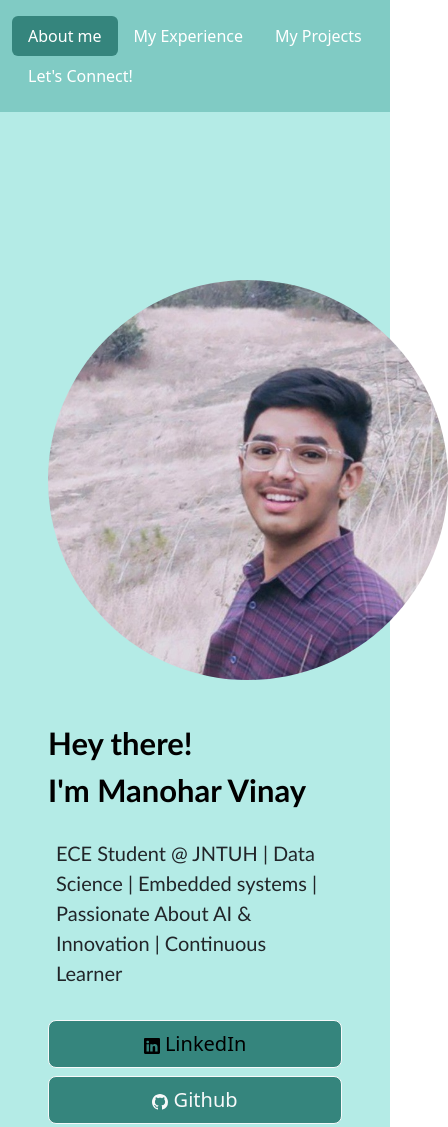
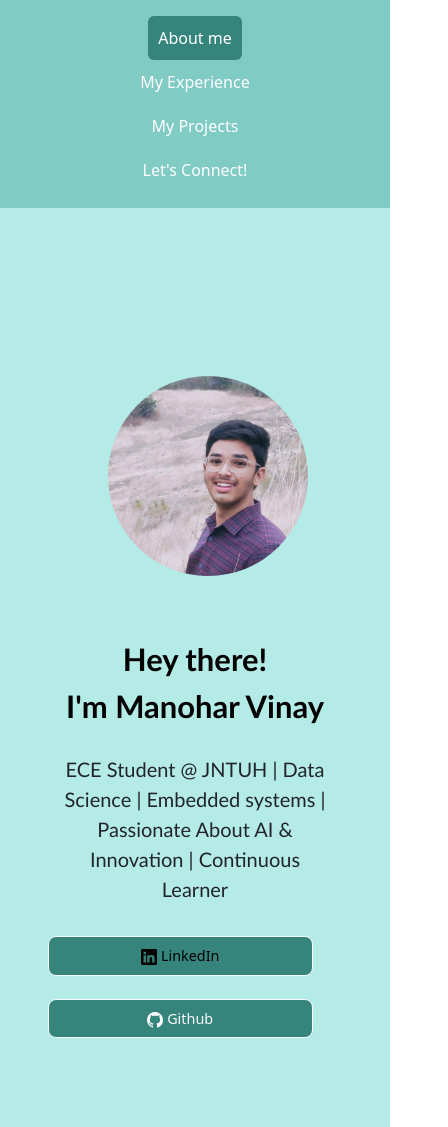
Before and after one commit to vinay124-tech/vinay124tech, a plain HTML site: page index.html in a window 390 px wide. Shown: the top 1127 px of the page, 448 px wide, since content can reach past the window. Drawn offline with nearby package versions, Linux system fonts and the light colour scheme; files whose address does not match are found by name.

Commit message:
Update styles.css

```diff
--- a/styles.css
+++ b/styles.css
@@ -80,3 +80,101 @@ p{
     justify-content: center;
     align-items: center;
 }
+
+
+@media (max-width: 992px) {
+    .experience {
+        height: auto; /* Dynamic height */
+        padding: 40px 20px;
+    }
+
+    .profile-img {
+        width: 300px;
+        height: 300px;
+    }
+
+    .icon-img {
+        width: 35px;
+        height: 35px;
+    }
+
+    h1 {
+        font-size: 2.5rem;
+    }
+
+    p {
+        font-size: 1rem;
+    }
+}
+
+/* For Mobiles (Screen width <= 768px) */
+@media (max-width: 768px) {
+    .nav {
+        flex-direction: column;
+        align-items: center;
+    }
+
+    .nav-item > .nav-link {
+        font-size: 1rem;
+        padding: 10px;
+    }
+
+    .profile-img {
+        width: 300px;
+        height: 300px;
+        margin-bottom: 20px;
+        margin-left: 60px;
+    }
+
+    .icon-img {
+        width: 30px;
+        height: 30px;
+    }
+
+    h1 {
+        font-size: 2rem;
+        text-align: center;
+    }
+
+    p {
+        font-size: 0.95rem;
+        text-align: center;
+    }
+
+    .btn {
+        width: 90%;
+        text-align: center;
+        margin-bottom: 15px;
+    }
+
+    .contact-info {
+        padding: 20px;
+        height: auto;
+    }
+}
+
+/* For Small Mobiles (Screen width <= 480px) */
+@media (max-width: 480px) {
+
+    .profile-img {
+        width: 200px;
+        height: 200px;
+    }
+
+    h1 {
+        font-size: 1.5rem;
+    }
+
+    p {
+        font-size: 0.85rem;
+    }
+
+    .btn {
+        font-size: 0.9rem;
+    }
+
+    .icon-img {
+        width: 25px;
+        height: 25px;
+    }
+}
```
